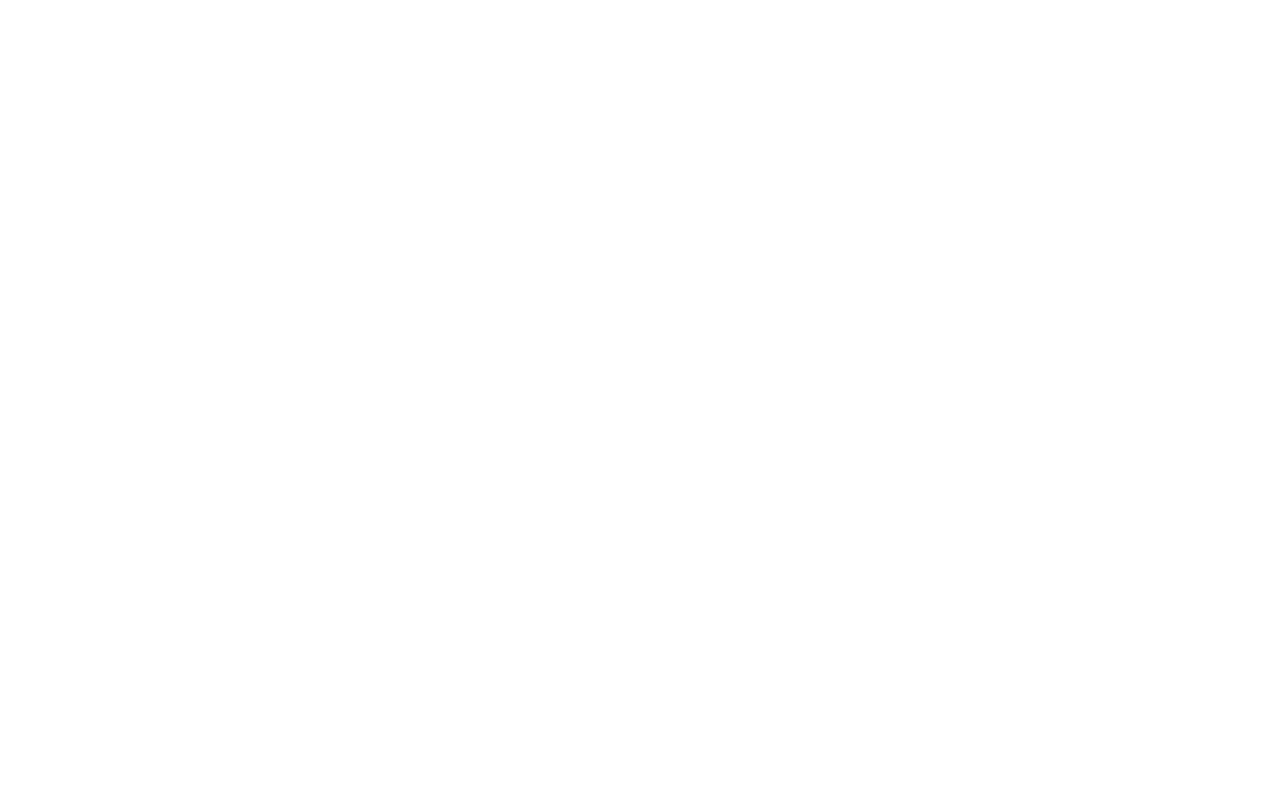
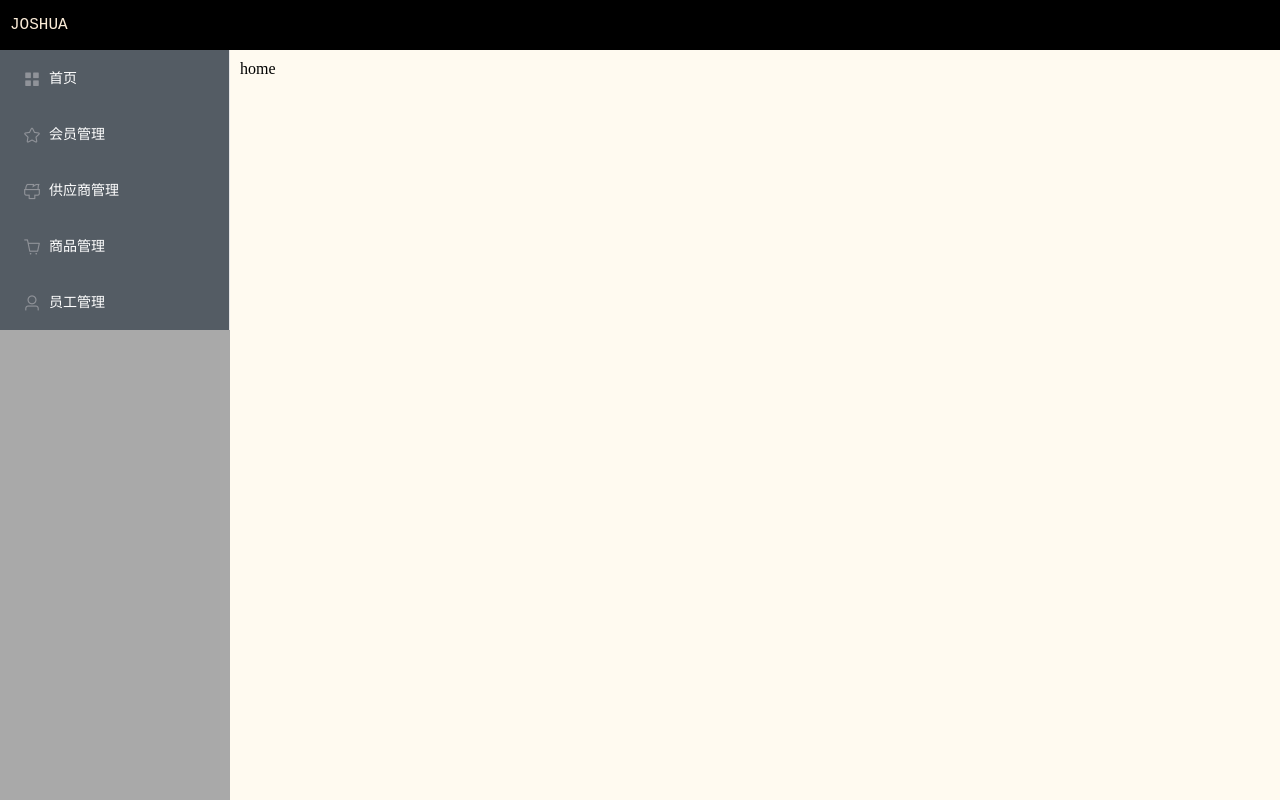
Before and after one commit to SunA0/management-system, a Vue app: page /#/home in a window 1280 px wide. Built offline with nearby package versions, Linux system fonts and the light colour scheme.

Commit message:
BreadcrumbNavigation

```diff
--- a/src/components/AppHeader/index.vue
+++ b/src/components/AppHeader/index.vue
@@ -1,5 +1,5 @@
 <template>
     <div class = "header">
-       header
+       JOSHUA
     </div>
 </template>
--- a/src/components/AppMain/index.vue
+++ b/src/components/AppMain/index.vue
@@ -1,3 +1,22 @@
 <template>
-    <div class = "main">main</div>
+    <div class = "main">
+        <!--首页不显示面包屑-->
+        <el-breadcrumb  v-show="$route.path !== '/home'" separator="/">
+            <el-breadcrumb-item class='line' :to="{ path: $route.path }">{{$route.meta.title}}</el-breadcrumb-item>
+        </el-breadcrumb>
+        <router-view></router-view>
+    </div>
 </template>
+
+<style scoped>
+    .el-breadcrumb{
+        height: 10px;
+        padding: 20px;
+        border-radius: 4px;
+        box-shadow: 0 2px 12px 0 rgba(0,0,0,0.1);
+    }
+    .line{
+        border-left:3px solid #31c17b;
+        padding-left: 10px;
+    }
+</style>
--- a/src/components/AppNavbar/index.vue
+++ b/src/components/AppNavbar/index.vue
@@ -6,7 +6,7 @@
         background-color="#545c64"
         text-color="#fff"
         active-text-color="#ffd04b">
-            <el-menu-item index="/">
+            <el-menu-item index="/home">
                 <i class="el-icon-menu"></i>
                 <span slot="title">首页</span>
             </el-menu-item>
--- a/src/components/layout.vue
+++ b/src/components/layout.vue
@@ -18,10 +18,13 @@
 .header{
     position: absolute;
     line-height: 50px;
+    padding-left: 10px;
     top:0px;
     left:0px;
     right:0px;
     background-color:black;
+    font-family: 'Courier New', Courier, monospace;
+    color:antiquewhite;
 }
 .navbar{
     position: absolute;
--- a/src/router.js
+++ b/src/router.js
@@ -1,22 +1,26 @@
 import Vue from "vue";
 import Router from "vue-router";
-import Login from "./views/login";
-import Layout from "@/components/layout.vue";
+import Login from "./views/login";            //登录
+import Layout from "@/components/layout.vue"; //整体布局
+import Home from "./views/home";              //首页
+import Members from "./views/members";        //会员
+import Suppliers from "./views/suppliers";    //供应商
+import Goods from "./views/goods";            //商品
+import Workers from "./views/workers";        //员工
 
 Vue.use(Router);
 
 export default new Router({
     routes:[
-        {
-            path:'/login',
-            name: 'login',
-            component:Login
-        },
-        {
-            path:'/',
-            name: 'layout',
-            component:Layout
-        }
+        { path:'/login', name: 'login', component:Login },
+        { path:'/', name: 'layout', component:Layout, redirect: '/home',
+        children:[
+            { path:'/home', component: Home, meta:{title: '首页'} },
+            { path:'/members', component: Members, meta:{title: '会员管理'} },
+            { path:'/suppliers', component: Suppliers, meta:{title: '供应商管理'} },
+            { path:'/goods', component: Goods, meta:{title: '商品管理'} },
+            { path:'/workers', component: Workers, meta:{title: '员工管理'} }
+        ]},
 
     ]
 })
--- /dev/null
+++ b/src/views/home/index.vue
@@ -0,0 +1,3 @@
+<template>
+    <div>home</div>
+</template>
```
